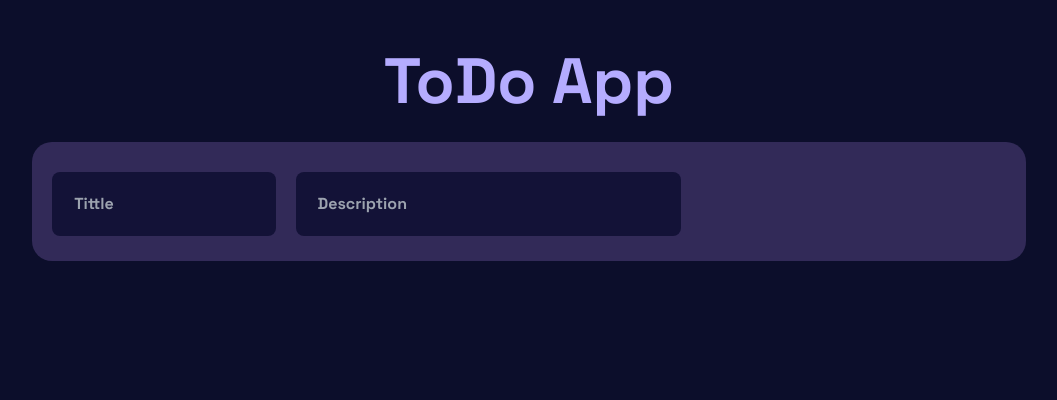
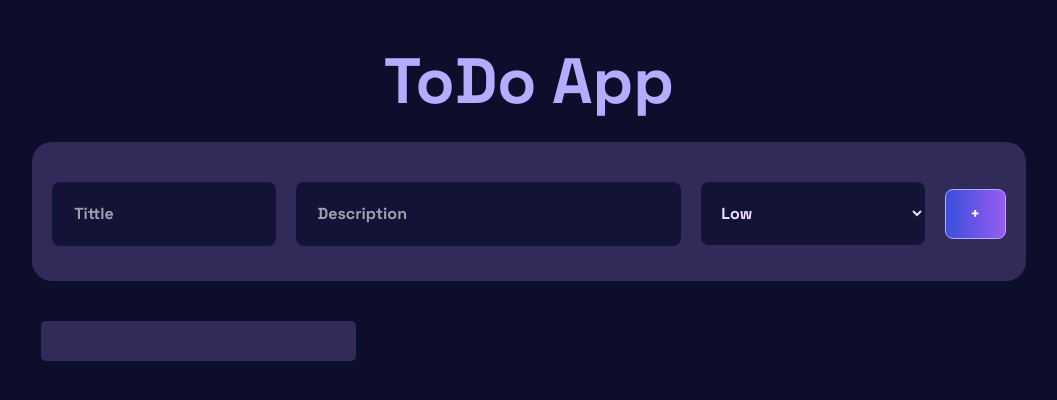
Before and after one commit to SaymanRabbi/todo_app_task, a React (Vite) app: page / in a window 1280 px wide. Shown: the top 400 px of the page, without its empty margins (111-1168 px from the left). Built offline with nearby package versions, Linux system fonts and the light colour scheme.

Commit message:
make a card

```diff
--- a/src/App.tsx
+++ b/src/App.tsx
@@ -1,4 +1,5 @@
 import './App.css'
+import Card from './Components/CardContainer/Card'
 import Container from './Components/Container/Container'
 import DynamicHeading from './Components/DynamicHeading'
 import TaskForm from './Components/TaskForm'
@@ -10,6 +11,7 @@ function App() {
   <Container className=' py-10'>
     <DynamicHeading >ToDo App</DynamicHeading>
     <TaskForm />
+    <Card />
   </Container>
   )
 }
--- /dev/null
+++ b/src/Components/Button/Button.tsx
@@ -0,0 +1,21 @@
+import React from "react";
+interface ButtonProps extends React.ButtonHTMLAttributes<HTMLButtonElement> {
+  className?: string;
+  children: React.ReactNode;
+}
+
+const Button: React.FC<ButtonProps> = ({
+  children,
+  className,
+  ...buttonProps
+}) => {
+  const baseClassName =
+    "w-[100%] px-[2px  py-[12px]  rounded-[8px] block font-[700]  transition-all duration-300 border-[1px] border-[#b5acff] outline-none text-[#fff]";
+  return (
+    <button className={`${baseClassName} ${className}`} {...buttonProps}>
+      {children}
+    </button>
+  );
+};
+
+export default Button;
--- /dev/null
+++ b/src/Components/CardContainer/Card.tsx
@@ -0,0 +1,18 @@
+import Container from "../Container/Container";
+
+
+const Card = () => {
+    return (
+        <Container className="py-10 w-[85%] mx-auto">
+             <div className=" grid grid-cols-12 gap-4">
+                   <div className="bg-bgPrimary  py-[20px] rounded-[5px] xl:px-[20px] px-[10px] w-[100%] col-span-4">
+                      {/* Tittle */}
+                      <h2></h2>
+                      {/* Tittle */}
+                   </div>
+             </div>
+        </Container>
+    );
+};
+
+export default Card;
--- a/src/Components/TaskForm.tsx
+++ b/src/Components/TaskForm.tsx
@@ -1,12 +1,21 @@
 import { useForm } from "react-hook-form";
 import Container from "./Container/Container";
+import Button from "./Button/Button";
 interface FormData {
     name: string;
     description: string;
     priority: string;
 }
+const PriorityList = [
+    { value: "low", label: "Low" },
+    { value: "medium", label: "Medium" },
+    { value: "high", label: "High" },
+  ];
 
 const TaskForm = () => {
+    const onSubmit = (data: FormData) => {
+        console.log(data);
+    };
     const {
         register,
         handleSubmit,
@@ -16,10 +25,12 @@ const TaskForm = () => {
         <Container className="h-[100%] w-[98%] mx-auto">
         <div className=" flex flex-wrap mx-[15px] lg:px-14">
             {/* task submission form */}
-          <form className="bg-bgPrimary  py-[10px] rounded-[20px] px-[20px] w-[100%]">
-          <div className=" grid grid-cols-12 w-[100%] pt-[20px] gap-5">
+          <form className="bg-bgPrimary  py-[20px] rounded-[20px] xl:px-[20px] px-[10px] w-[100%]"
+            onSubmit={handleSubmit(onSubmit)}
+          >
+          <div className=" grid grid-cols-12 w-[100%] pt-[20px]  xl:gap-5 gap-2">
                 {/* task submit form */}
-            <div className=" col-span-12 xl:col-span-3 md:col-span-10 ">
+            <div className=" col-span-12 md:col-span-3  relative">
                 {/* Task Tittle */}
             <input
           type="text"
@@ -34,15 +45,12 @@ const TaskForm = () => {
           })}
         />
           {errors.name && (
-          <p className="text-error  text-base">{errors.name.message}</p>
+          <span className="text-error  text-base absolute bottom-[-10px]">{errors.name.message}</span>
         )}
                 {/* Task Tittle */}
             </div>
-
-
                 {/* Task Description */}
-                <div className=" col-span-12 xl:col-span-5 md:col-span-10 ">
-
+            <div className=" col-span-12 md:col-span-5   relative">
             <input
           type="text"
           placeholder="Description"
@@ -52,15 +60,47 @@ const TaskForm = () => {
             minLength: {
                 value: 10,
                 message: "Description should be at least 10 characters long",
+            },
+            maxLength: {
+                value: 30,
+                message: "Description should not be greater than 30 characters",
             }
            ,
           })}
         />
           {errors.description && (
-          <p className="text-error  text-base">{errors.description.message}</p>
+          <span className="text-error  text-base absolute bottom-[-10px]">{errors.description.message}</span>
         )}
             </div>
                 {/* Task Description */}
+                {/* List for priority */}
+                <div className=" col-span-10 md:col-span-3  ">
+                <select
+            className="primary_input  px-4"
+            {...register("priority", {  required: "Priority is required"}
+            )}
+            >
+            {PriorityList.map((priority) => (
+                <option key={priority.value} value={priority.value}>
+                {priority.label}
+                </option>
+            ))}
+            </select>
+            {errors.priority && (
+            <p className="text-error  text-base">{errors.priority.message}</p>
+            )}
+                </div>
+                {/* List for priority */}
+                {/* submit button */}
+                <div className="col-span-2 md:col-span-1  flex items-center" >
+                    <Button
+                    type="submit"
+                    className="bg-gradient-to-r from-rgbFrom to-rgbTo mb-[15px]"
+                    >
+                        +
+                    </Button>
+                </div>
+                {/* submit button */}
           </div>
                 </form>
 
--- a/tailwind.config.js
+++ b/tailwind.config.js
@@ -10,6 +10,8 @@ export default {
         textSecondary: "#eee0ff",
         error: "#DC2626",
         bgPrimary: "#322A58",
+        rgbFrom: "#384fde",
+        rgbTo: "#985cf0",
       }
     },
   },
```
